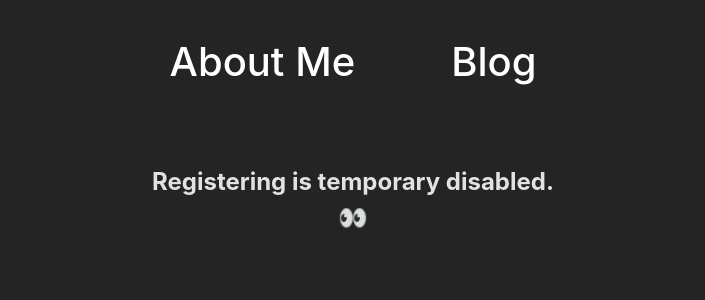
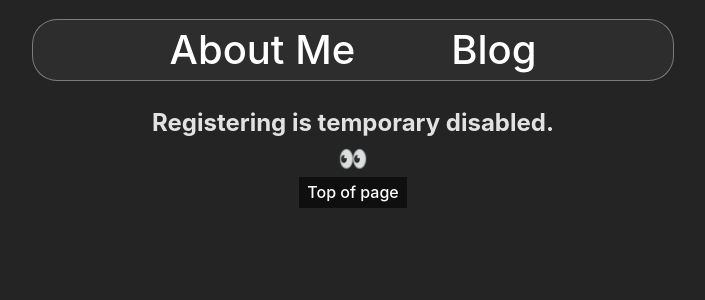
Before and after one commit to troskan/MyPortfolio, a React (Vite) app: page /register in a window 1280 px wide. Shown: the top 300 px of the page, without its empty margins (287-992 px from the left). Built offline with nearby package versions, Linux system fonts and the light colour scheme.

Commit message:
added sticky nav / footer and ¨goto top button¨

```diff
--- a/src/App.jsx
+++ b/src/App.jsx
@@ -9,6 +9,7 @@ import DashboardPage from "./pages/DashboardPage"; // Import your login page
 import LoginPage from "./pages/LoginPage"; // Import your login page
 import RegisterPage from "./pages/RegisterPage"; // Import your login page
 import { AuthProvider } from "./Routes/AuthContext";
+import Footer from "./components/Footer";
 
 function App() {
   return (
@@ -27,6 +28,7 @@ function App() {
                 <Route path="/register" element={<RegisterPage />} />{" "}
               </Routes>
             </main>
+            <Footer />
           </div>
         </Router>
       </AuthProvider>
--- /dev/null
+++ b/src/components/Footer.jsx
@@ -0,0 +1,15 @@
+import { NavLink } from "react-router-dom";
+import "../css/Footer/footer.css";
+
+function Footer() {
+  return (
+    <footer>
+      {/* <h1 className="alvin">Alvin Strandberg</h1> */}
+      <div>
+        <a href="#">Top of page</a>
+      </div>
+    </footer>
+  );
+}
+
+export default Footer;
--- /dev/null
+++ b/src/css/Footer/footer.css
@@ -0,0 +1,21 @@
+footer {
+  margin-bottom: 0px;
+  padding-bottom: 0px;
+  position: -webkit-sticky; /* For Safari */
+  position: sticky;
+  bottom: 0;
+  width: 100%;
+
+  display: flex;
+  justify-content: center;
+}
+footer div {
+  background-color: rgba(0, 0, 0, 0.575);
+  padding-top: 0.2rem;
+  padding-bottom: 0.2rem;
+  padding-left: 0.5rem;
+  padding-right: 0.5rem;
+}
+footer a {
+  color: white;
+}
--- a/src/css/Navbar/nav.css
+++ b/src/css/Navbar/nav.css
@@ -1,5 +1,6 @@
 nav a {
-  margin: 3rem;
+  margin-left: 3rem;
+  margin-right: 3rem;
   margin-top: 0;
   font-size: 40px;
   color: white;
@@ -9,14 +10,22 @@ nav a:hover {
   color: rgb(255, 106, 106);
 }
 nav {
-  margin-top: 1rem;
+  margin-top: 0.2rem;
   margin-bottom: 1.5rem;
+  width: 40rem;
+  background-color: #333333a6;
+  border: 1px solid rgba(255, 255, 255, 0.377);
+  border-radius: 25px;
+}
+.nav-container {
+  position: -webkit-sticky; /* For Safari */
+  position: sticky;
+  top: 0;
+  width: 100%;
   display: flex;
   justify-content: center;
-}
-nav,
-.nav-container {
-  /* border: 1px solid blue; */
+
+  z-index: 1000; /* High z-index to ensure it's above other content */
 }
 h2 {
   margin: 0;
```
